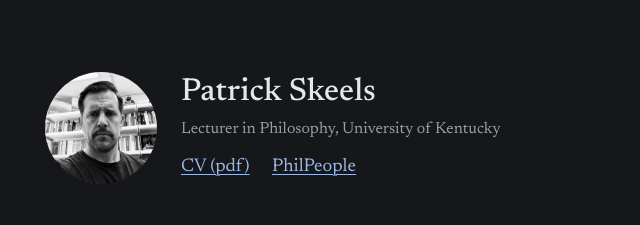
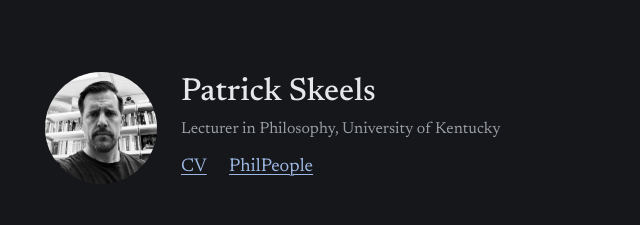
Before and after one commit to pdskeels/pdskeels.github.io, a plain HTML site: page index.html in a window 1280 px wide. Shown: the top 225 px of the page, without its empty margins (307-947 px from the left). Drawn offline with Linux system fonts and the light colour scheme.

Commit message:
line 79
Got rid of (PDF)

```diff
--- a/index.html
+++ b/index.html
@@ -76,7 +76,7 @@ footer { color: var(--muted); font-size: .85rem; border-top: 1px solid var(--rul
       <h1>Patrick Skeels</h1>
       <p class="role">Lecturer in Philosophy, University of Kentucky</p>
       <ul class="links">
-        <li><a href="skeels-cv.pdf">CV (pdf)</a></li>
+        <li><a href="skeels-cv.pdf">CV</a></li>
         <li><a href="https://philpeople.org/profiles/patrick-skeels">PhilPeople</a></li>
       </ul>
     </div>
```
